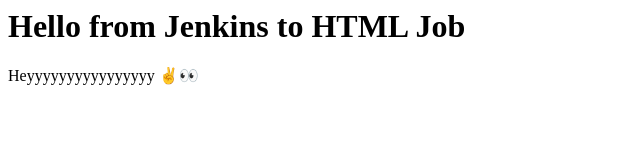
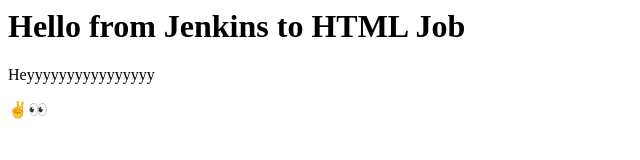
Before and after one commit to aanchalg1007/mydocker, a plain HTML site: page index.html in a window 1280 px wide. Shown: the full height of the page, 0-640 px from the left. Drawn offline with Linux system fonts and the light colour scheme.

Commit message:
Update index.html

```diff
--- a/index.html
+++ b/index.html
@@ -4,6 +4,6 @@
   </head>
   <body>
     <h1>Hello from Jenkins to HTML Job</h1>
-    <p>Heyyyyyyyyyyyyyyyy ✌👀</p>
+    <p>Heyyyyyyyyyyyyyyyy</p> ✌👀
   </body>
 </html>
```
